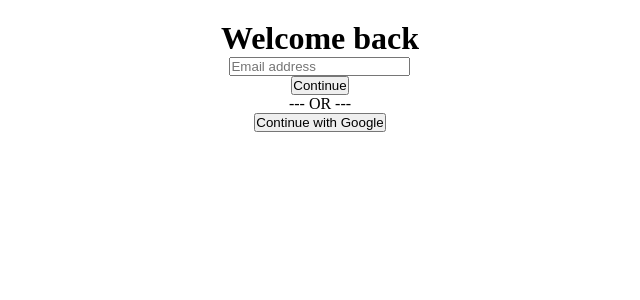
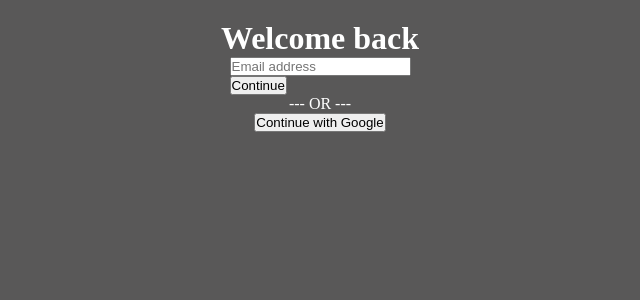
Before and after one commit to shim369/Nextjs-Rails-CrudApp, a Next.js app in the folder blog_client/: page /login in a window 1280 px wide. Shown: the top 300 px of the page, without its empty margins (320-960 px from the left). Built offline with nearby package versions, Linux system fonts and the light colour scheme.

Commit message:
update function

```diff
--- a/blog_client/src/pages/components/header.tsx
+++ b/blog_client/src/pages/components/header.tsx
@@ -6,7 +6,7 @@
 
   return (
     <header className={styles.header}>
-      <h1>Next.js + Rails Blog</h1>
+      <h1 className={styles.logo}>Next.js + Rails Blog</h1>
       <div className={styles.headerLinks}>
         <Link href="/login">Log in</Link>
       </div>
--- a/blog_client/src/pages/login.tsx
+++ b/blog_client/src/pages/login.tsx
@@ -44,7 +44,7 @@
   return (
     <main className={styles.main}>
       <div className={styles.loginBox}>
-        <h1>Welcome back</h1>
+        <h1 className={styles.pageTitle}>Welcome back</h1>
         {!isEmailSubmitted ? (
           <EmailInputForm handleEmailSubmit={handleEmailSubmit} email={email} setEmail={setEmail} />
         ) : (
--- a/blog_client/src/pages/posts/[id].tsx
+++ b/blog_client/src/pages/posts/[id].tsx
@@ -1,7 +1,7 @@
 import React from 'react'
 import { Post } from '@/types'
 import { useRouter } from 'next/router'
-import styles from '@/styles/Post.module.css'
+import styles from '@/styles/Home.module.css'
 import Header from '../components/header';
 
 type Props = {
--- a/blog_client/src/styles/Home.module.css
+++ b/blog_client/src/styles/Home.module.css
@@ -1,5 +1,11 @@
+.logo {
+    color: #fff;
+}
+
 .headerLinks a {
     padding: 10px;
+    text-decoration: none;
+    color: #fff;
 }
 
 .postCardBox {
@@ -11,8 +17,6 @@
 }
 
 .postCardLink {
-    text-decoration: none;
-    color: #000;
 }
 
 .postCard {
@@ -20,8 +24,8 @@
     z-index: 1;
     width: 32%;
     margin: 0 0 40px;
-    background: #fff;
-    box-shadow: 0px 5px 12px -4px #cfcece;
+    background: #616060;
+    box-shadow: 0px 5px 12px -4px #2e2d2d;
     text-decoration: none;
     transition: all .3s ease;
     padding: 20px;
@@ -55,11 +59,24 @@
 }
 
 .loginBox {
-    width: 80%;
-    margin: 0 auto;
+    /* width: 80%; */
+    display: flex;
+    flex-direction: column;
+    justify-content: center;
+    align-items: center;
+}
+
+.pageTitle {
     text-align: center;
 }
 
 .logoutButton {
     width: 100px;
 }
+
+.form {
+    display: flex;
+    flex-direction: column;
+    align-items: center;
+    justify-content: center;
+}
--- a/blog_client/src/styles/globals.css
+++ b/blog_client/src/styles/globals.css
@@ -2,6 +2,16 @@
     margin: 0;
     padding: 0;
     box-sizing: border-box;
+}
+
+a {
+    text-decoration: none;
+    color: #fff;
+}
+
+body {
+    background: #595858;
+    color: #fff;
 }
 
 header {
@@ -16,3 +26,10 @@
     display: flex;
     flex-direction: column;
 }
+
+.container {
+    display: flex;
+    flex-direction: column;
+    align-items: center;
+    justify-content: center;
+}
```
Also changed, not shown: blog_client/src/pages/editPost/[id].tsx (+5 -4 lines).
